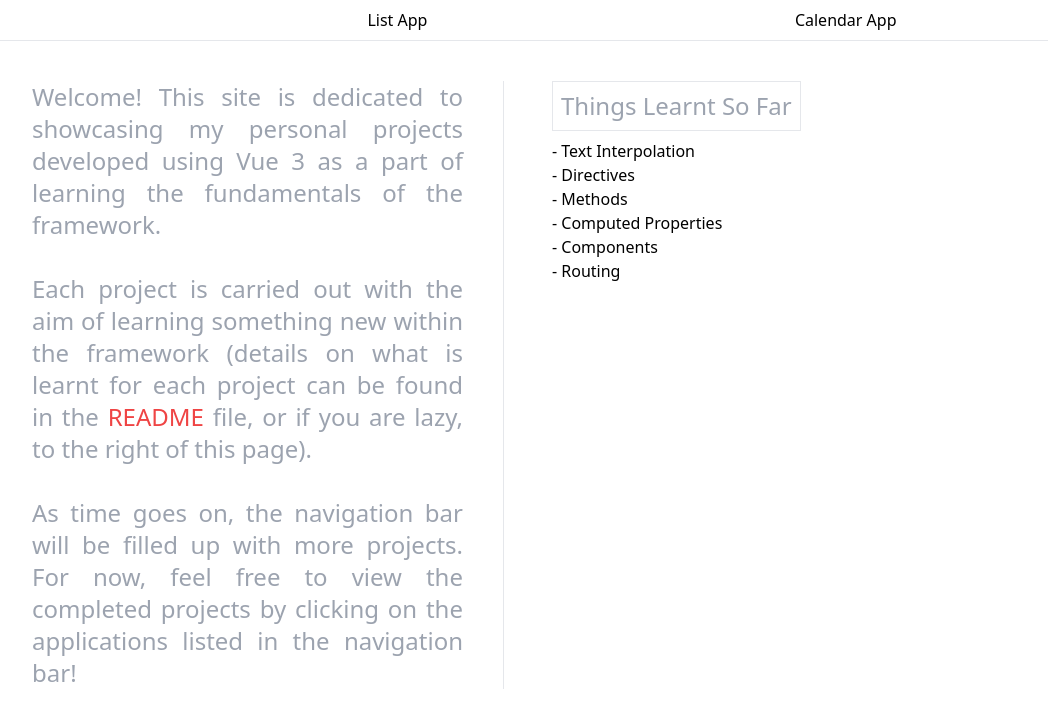
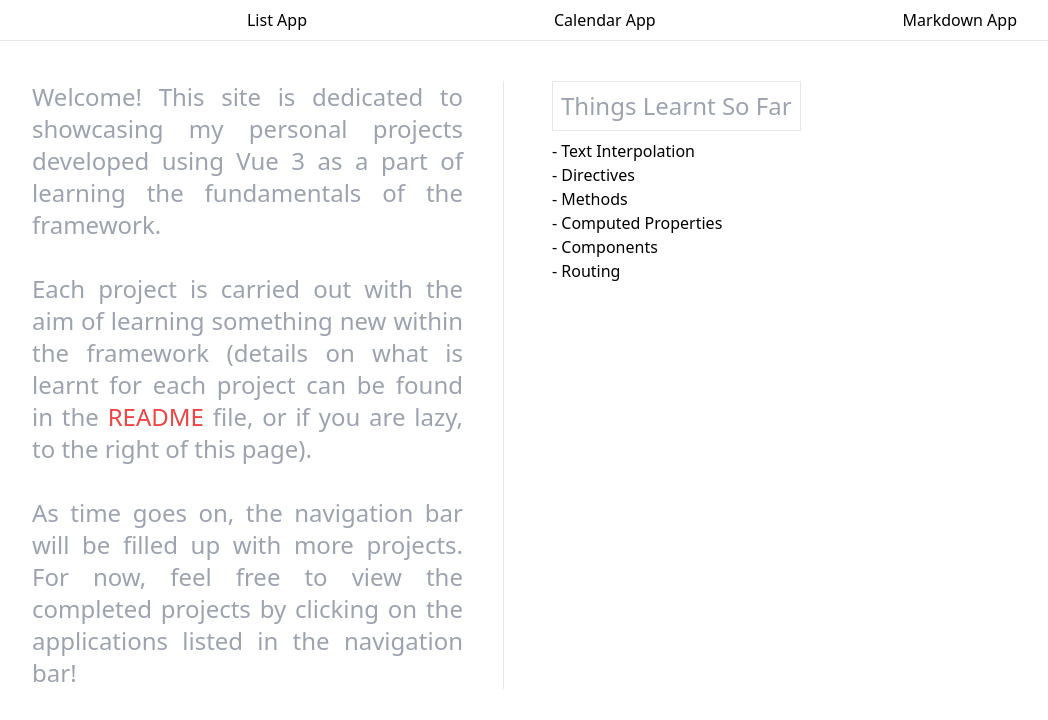
Before and after one commit to maplepancakes/vue-3-project-showcase, a Vue app: page / in a window 1280 px wide. Shown: the top 720 px of the page, without its empty margins (8-1056 px from the left). Built offline with nearby package versions, Linux system fonts and the light colour scheme.

Commit message:
Added route linkage for markdown application page

```diff
--- a/src/components/AppHeader.vue
+++ b/src/components/AppHeader.vue
@@ -1,7 +1,8 @@
 <template>
-    <nav class="border-b p-2 flex justify-evenly">
-        <router-link to="/listApp">List App</router-link>
-        <router-link to="/calendarApp">Calendar App</router-link>
+    <nav class="border-b p-2 flex justify-evenly flex-wrap">
+        <router-link to="/listApp" class="hover:text-gray-400">List App</router-link>
+        <router-link to="/calendarApp" class="hover:text-gray-400">Calendar App</router-link>
+        <router-link to="/markdownApp" class="hover:text-gray-400">Markdown App</router-link>
     </nav>
 </template>
 
```
